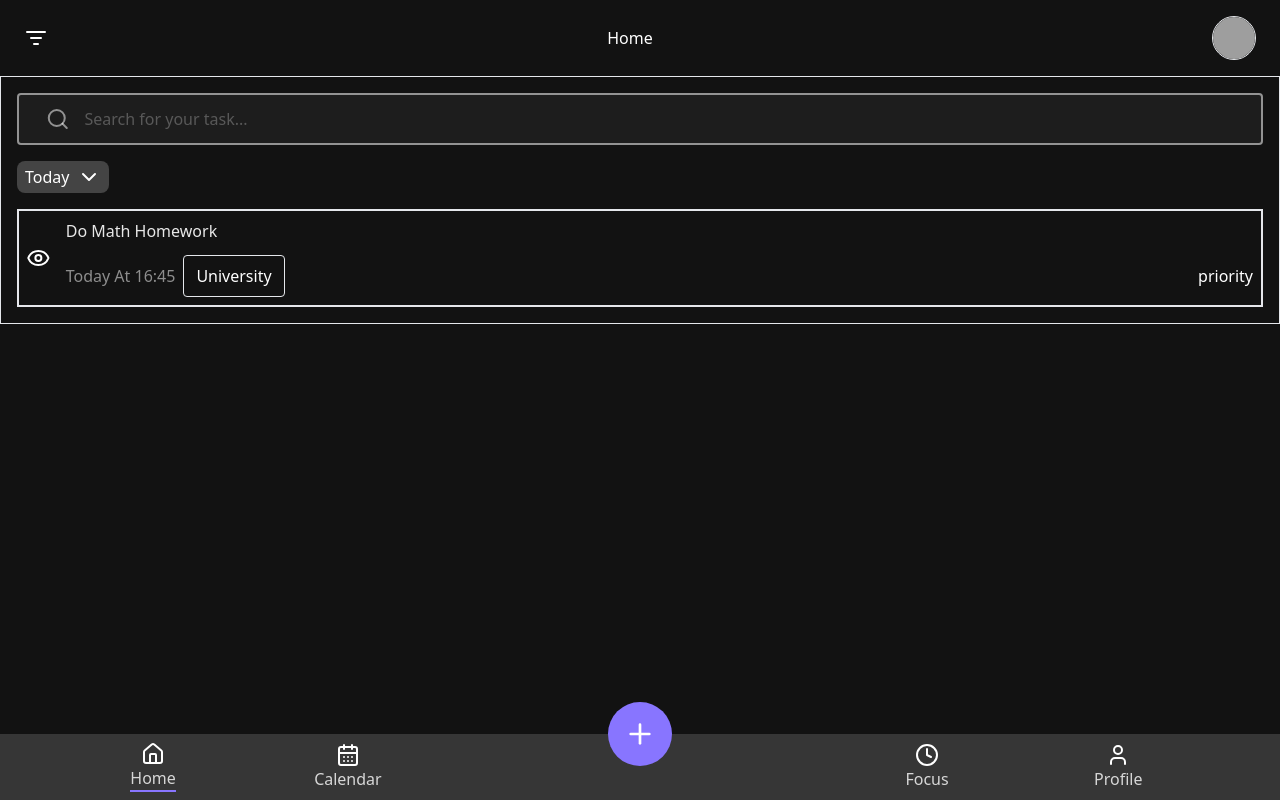
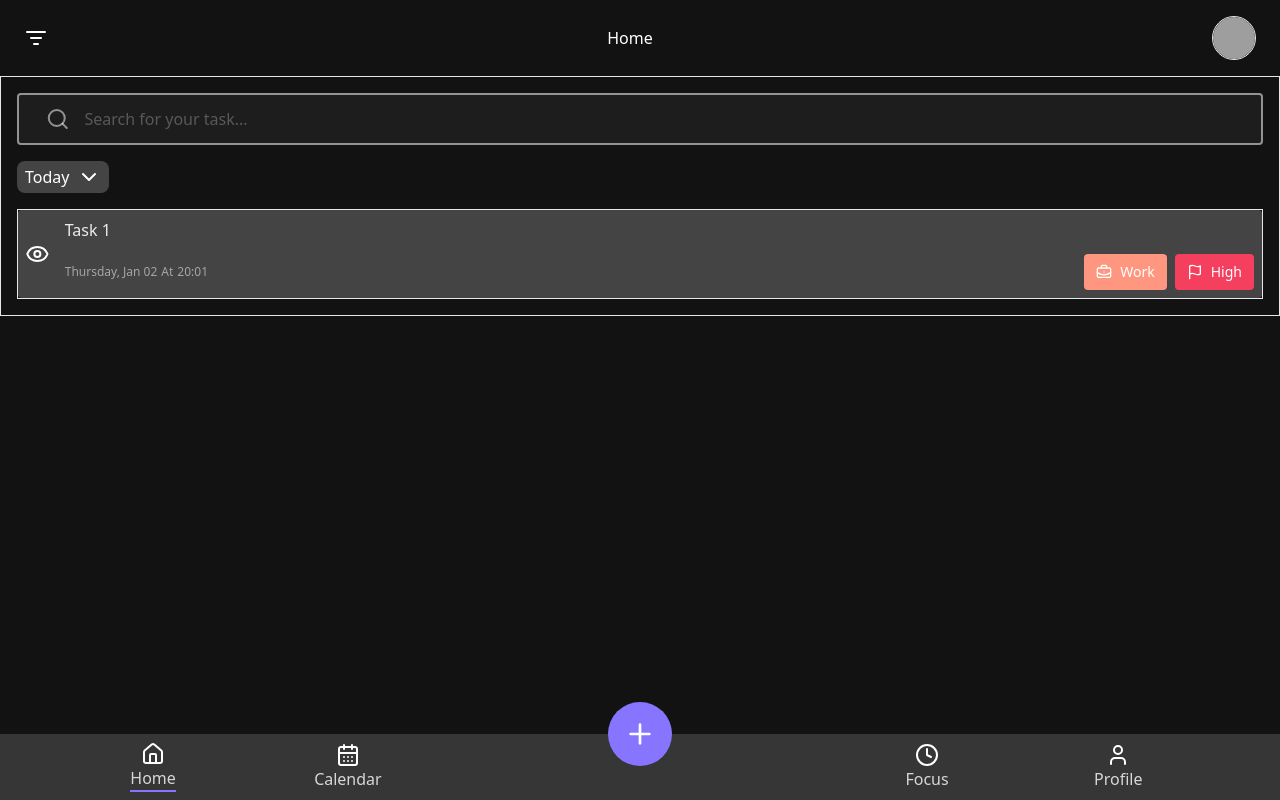
Before and after one commit to SaadiaEl08/to-do-list, a React (Vite) app in the folder frontend/: page /home in a window 1280 px wide. Built offline with nearby package versions, Linux system fonts and the light colour scheme; grey boxes are pictures that could not be loaded.

Commit message:
complete TaskPreview component

```diff
--- a/frontend/src/components/TaskCategory.jsx
+++ b/frontend/src/components/TaskCategory.jsx
@@ -2,7 +2,7 @@ import { PlusCircle } from "lucide-react";
 import { useEffect, useState } from "react";
 import ActionBar from "./ActionBar";
 import { useDispatch, useSelector } from "react-redux";
-import { category, steps } from "@/constants";
+import { categories, steps } from "@/constants";
 
 const TaskCategory = () => {
   const taskCategory = useSelector((state) => state.taskInfo.category);
@@ -12,7 +12,7 @@ const TaskCategory = () => {
     <div className="w-[80vw]">
       <h1 className="text-xl font-bold">Task Category</h1>
       <div className="flex flex-wrap gap-4 items-center justify-evenly pt-4">
-        {category.map((item) => (
+        {categories.map((item) => (
           <div
             key={item.name}
             className={` transition-all duration-100 rounded flex flex-col items-center justify-center ${
@@ -50,7 +50,7 @@ const TaskCategory = () => {
           dispatch({
             type: "UPDATE_TASK_INFO",
             payload: {
-              category: selectedCategory,
+              categories: selectedCategory,
             },
           });
           dispatch({ type: "SET_STEP", payload: steps.TASK_FORM });
--- a/frontend/src/components/TaskPreview.jsx
+++ b/frontend/src/components/TaskPreview.jsx
@@ -1,16 +1,50 @@
-import { Eye } from "lucide-react";
+import { categories, priorities } from "@/constants";
+import dayjs from "dayjs";
+import { Eye, Flag, FlagIcon } from "lucide-react";
+import { cloneElement } from "react";
 
 const TaskPreview = ({ task }) => {
+  console.log(task);
+  const { title, date, time, priority, category } = task;
+  // Get category and priority info
+  const categoryInfo = categories.find((item) => item.name === category) || {};
+  const priorityInfo = priorities.find((item) => item.name === priority) || {};
+
+  // Format time and date
+  const formattedTime = time.format("HH:mm");
+  const getDate = (date) => {
+    if (date === dayjs()) return "Today";
+    if (date === dayjs().add(1, "day")) return "Tomorrow";
+    return date.format("dddd, MMM DD");
+  };
   return (
-    <div className="border w-full text-foreground flex items-center justify-between">
+    <div className="w-full text-foreground flex items-center justify-between bg-dropDown rounded">
       <Eye className="w-10" />
       <div className=" w-full flex flex-col p-2 gap-3">
-        <h1 className="opacity-90">Do Math Homework</h1>
-        <div className=" w-full  flex items-center justify-between gap-2 ">
-          <span className="text-muted-foreground w-fit text-nowrap">Today At 16:45</span>
-          <div className="w-full flex items-center justify-between">
-            <div className="border rounded px-3 py-2">University</div>
-            <div>priority</div>
+        <h1 className="opacity-90">{title}</h1>
+        <div className=" w-full flex items-center justify-between gap-2 ">
+          <div className="flex flex-wrap gap-1 w-full text-muted-foreground text-xs ">
+            <p>{getDate(date)}</p>
+            <span>At </span>
+            <span>{formattedTime}</span>
+          </div>
+          <div className="flex items-center justify-end gap-2">
+            <div
+              className={"flex items-center gap-2 rounded px-3 py-2 text-sm "}
+              style={{ backgroundColor: categoryInfo.color }}
+            >
+              {cloneElement(categoryInfo.icon, {
+                className: "w-4 h-4",
+              })}
+              {categoryInfo.name}
+            </div>
+            <div
+              className={"flex items-center gap-2 rounded px-3 py-2 text-sm "}
+              style={{ backgroundColor: priorityInfo.color }}
+            >
+              <Flag className="w-4 h-4" />
+              {priorityInfo.name}
+            </div>
           </div>
         </div>
       </div>
--- a/frontend/src/constants.jsx
+++ b/frontend/src/constants.jsx
@@ -18,7 +18,7 @@ export const steps = {
   CATEGORY: "category",
   CREATE_CATEGORY: "createCategory",
 };
-export const category = [
+export const categories = [
   {
     name: "Grocery",
     color: "#CCFF80",
```
